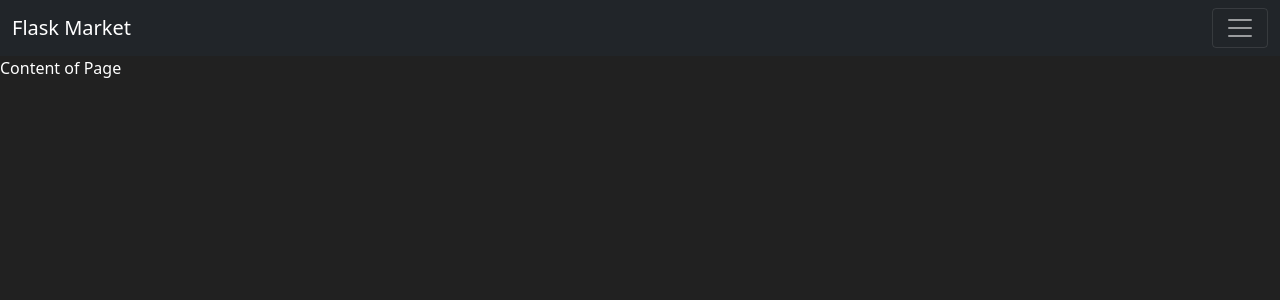
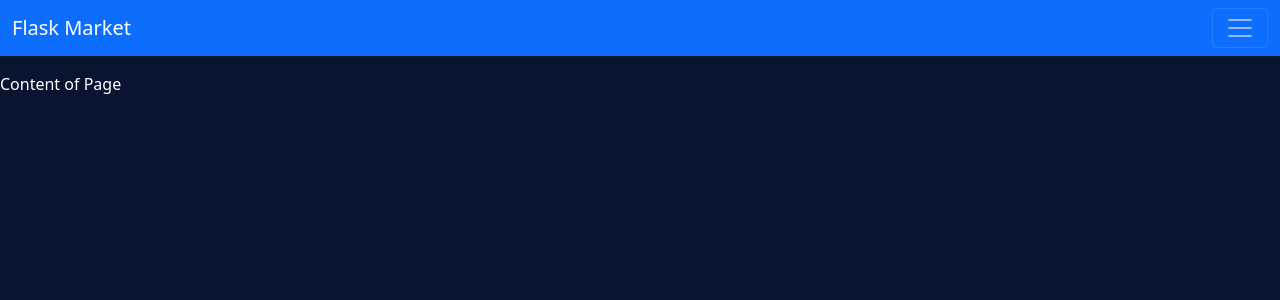
Before and after one commit to CandidoJr209/flask-market, a Flask app: page / in a window 1280 px wide. Shown: the top 300 px of the page. Run offline with Flask 2, Linux system fonts and the light colour scheme.

Commit message:
style change

```diff
--- a/market/templates/base.html
+++ b/market/templates/base.html
@@ -21,7 +21,7 @@
 
   <body>
 
-    <nav class="navbar navbar-dark bg-dark">
+    <nav class="navbar navbar-dark bg-primary mb-3">
         <div class="container-fluid">
           <a class="navbar-brand" href="#">Flask Market</a>
           <button class="navbar-toggler" type="button" data-bs-toggle="collapse" data-bs-target="#navbarSupportedContent" aria-controls="navbarSupportedContent" aria-expanded="false" aria-label="Toggle navigation">
@@ -59,7 +59,7 @@
   </body>
   <style>
     body{
-        background-color: #212121;
+        background-color: #091530;
         color: white
     }
 </style>
```
